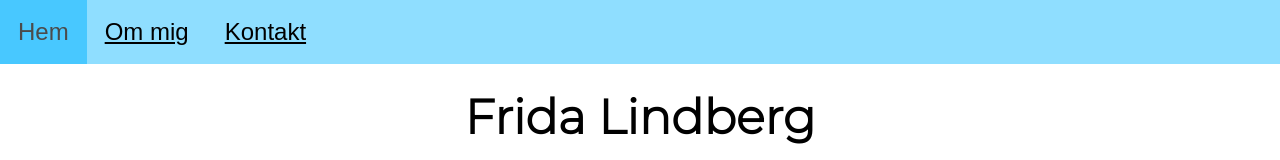
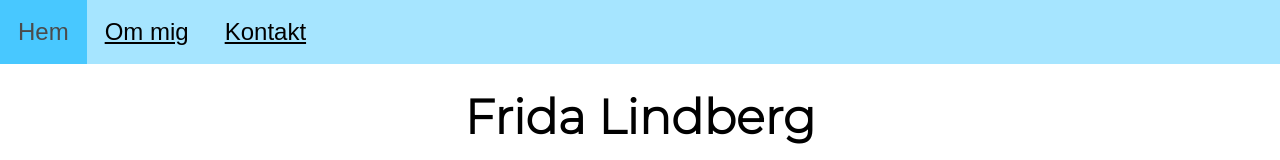
Before and after one commit to FridaLindberg/Portfolio, a plain HTML site: page index.html in a window 1280 px wide. Shown: the top 160 px of the page. Drawn offline with Linux system fonts and the light colour scheme.

Commit message:
changed color

```diff
--- a/style.css
+++ b/style.css
@@ -46,7 +46,7 @@ a:active {
 .navigation {
     position: relative;
     overflow: hidden;
-    background-color: #8fdeff
+    background-color: #a6e5ff
 }
 
 .navigation a {
```
